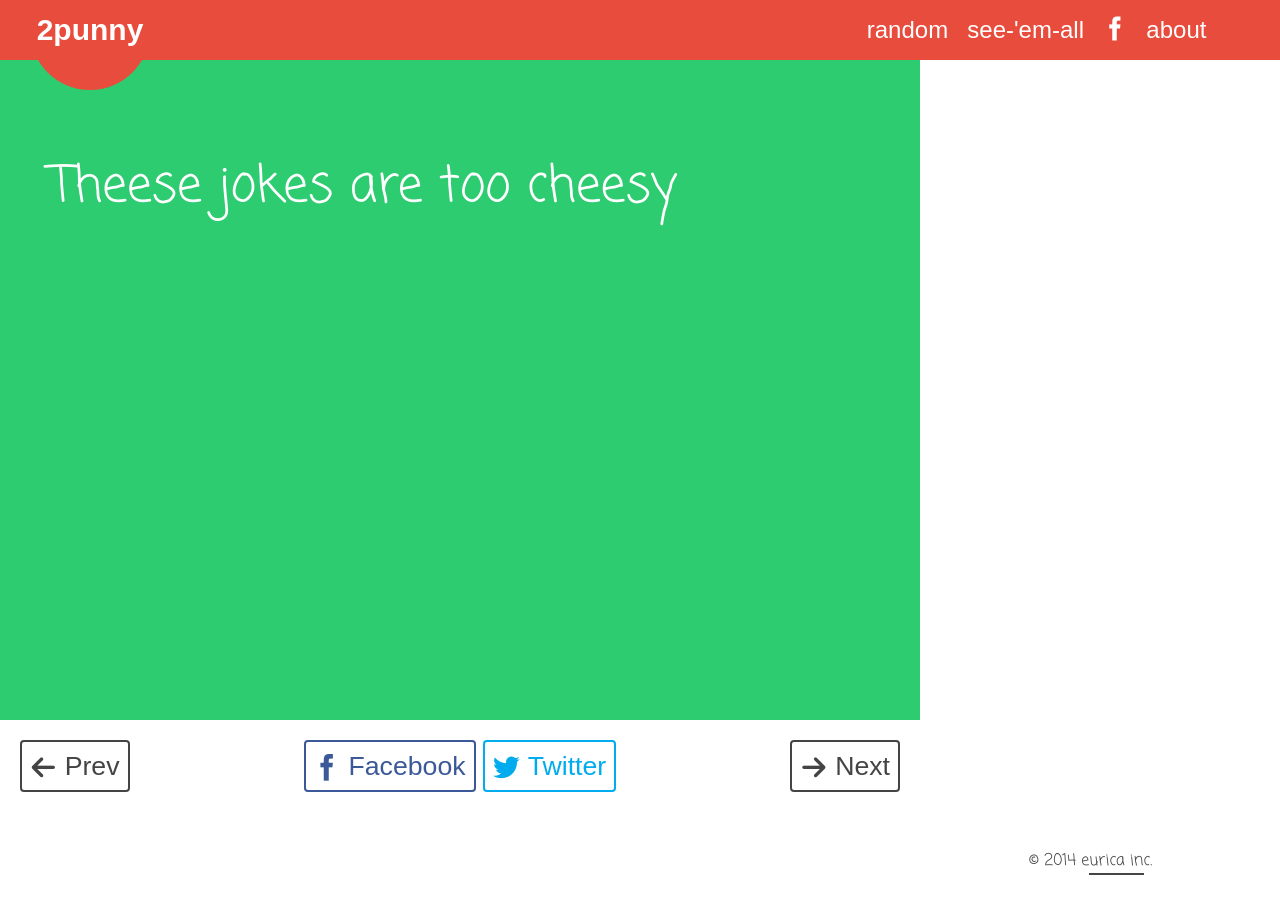
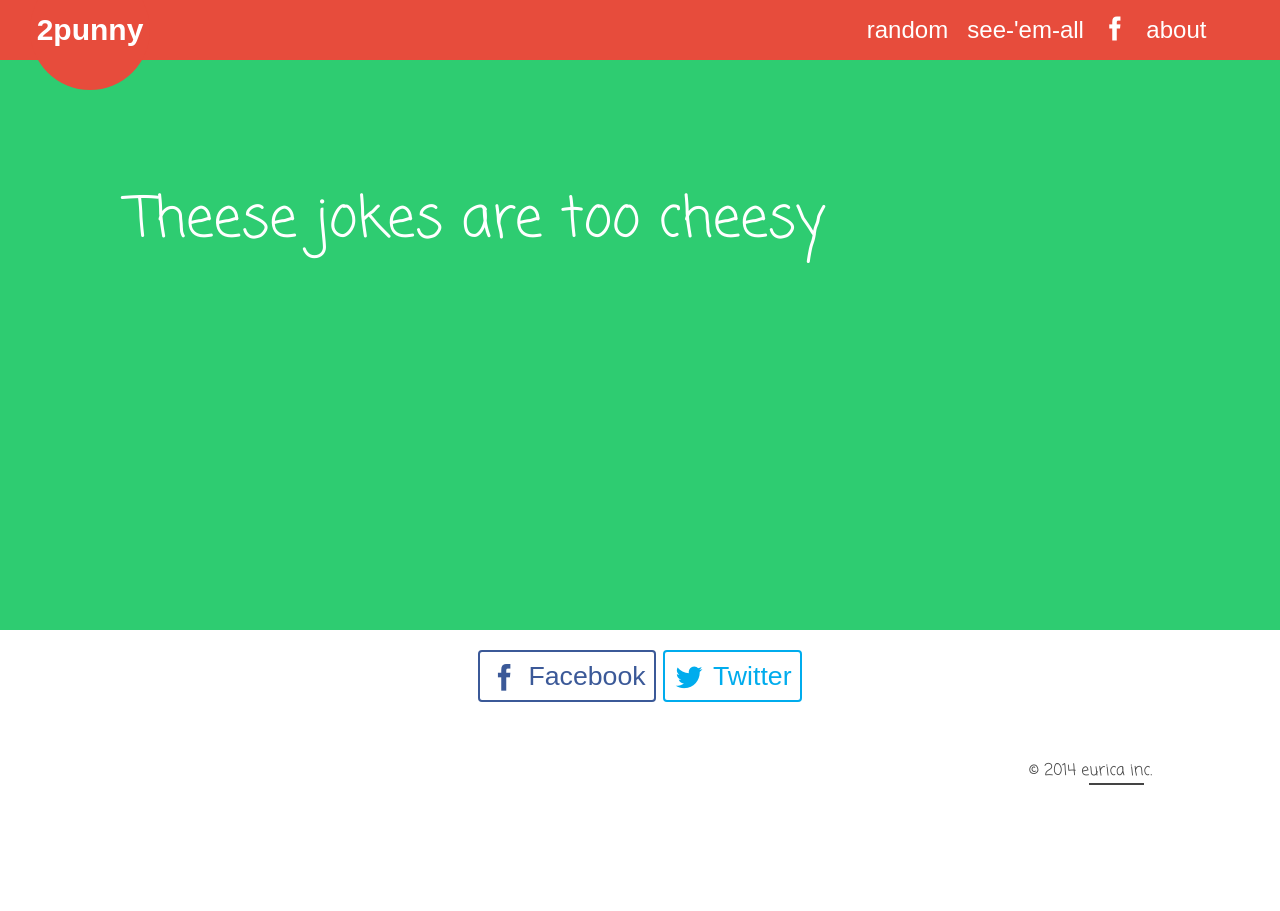
Before and after one commit to ambrosechua/2punny, a Jekyll site: the page built from _posts/14-08-23-theese-jokes-are-too-cheesy.md, in a window 1280 px wide. Built offline with Jekyll 4.4.1, drawn with Linux system fonts in a browser that asks for light colours; some web fonts are replaced.

Commit message:
Third Commit

```diff
--- a/_layouts/default.html
+++ b/_layouts/default.html
@@ -15,10 +15,10 @@
 	<header class="site-header">
 		<h1><a href="/"><div class="circle">2punny</div></a></h1>
 		<nav>
-			<a href="/random" {% if page.url contains "/random" %}class="active"{% endif %}><span>random</span></a>
-			<a href="/all" {% if page.url contains "/all" %}class="active"{% endif %}><span>see-'em-all</span></a>
+			<a href="/random" {% if page.url contains "/random" %}class="active"{% endif %}><span>rand<span class="hidewhensmall">om</span></span></a>
+			<a href="/all" {% if page.url contains "/all" %}class="active"{% endif %}><span><span class="hidewhensmall">see-'em-</span>all</span></a>
 			<a href="http://facebook.com/2punny" target="_blank"><i class="icon-facebook"></i></a>
-			<a href="/about" {% if page.url contains "/about" %}class="active"{% endif %}><span>about</span></a>
+			<a href="/about" {% if page.url contains "/about" %}class="active"{% endif %}><span>ab<span class="hidewhensmall">ou</span>t</span></a>
 		</nav>
 	</header>
 	{{ content }}
--- a/_layouts/pun.html
+++ b/_layouts/pun.html
@@ -3,13 +3,13 @@
 footer: hidden
 ---
 <main class="pun">
-	<div class="puncontent" style="background-color: {{ page.background-color }}; color: {{ page.color }};">
+	<div class="puncontent" style="background: {{ page.background }}; color: {{ page.color }};">
 		{{content}}
 	</div>
 	<div class="share">
-		<a class="btn previous" href="#previous"><i class="icon-arrow-left"></i>Prev</a>
-		<a class="btn" href="#facebook"><i class="icon-facebook"></i>Facebook</a>
-		<a class="btn" href="#twitter"><i class="icon-twitter"></i>Twitter</a>
-		<a class="btn next" href="#next"><i class="icon-arrow-right"></i>Next</a>
+		{% if page.previous %}<a class="btn previous" href="{{ page.previous.url }}"><i class="icon-arrow-left"></i>Prev</a>{% endif %}
+		<a class="btn" href="#facebook"><i class="icon-facebook"></i><span class="hidewhensmall">Facebook</span></a>
+		<a class="btn" href="#twitter"><i class="icon-twitter"></i><span class="hidewhensmall">Twitter</span></a>
+		{% if page.next %}<a class="btn next" href="{{ page.next.url }}"><i class="icon-arrow-right"></i>Next</a>{% endif %}
 	</div>
 </main>
--- a/_posts/14-08-23-theese-jokes-are-too-cheesy.md
+++ b/_posts/14-08-23-theese-jokes-are-too-cheesy.md
@@ -1,6 +1,6 @@
 ---
 layout: pun
 color: "#fff"
-background-color: "#2ecc71"
+background: "#2ecc71"
 ---
 Theese jokes are too cheesy
--- a/styles/main.css
+++ b/styles/main.css
@@ -16,6 +16,7 @@
 	background-color: #fff;
 	color: #444;
 	-webkit-font-smoothing: antialiased;
+	-webkit-tap-highlight-color: none;
 }
 
 main {
@@ -33,6 +34,7 @@
 main.pun {
 	padding: 0;
 	margin: 0;
+	max-width: none;
 }
 
 a:not(.btn) {
@@ -90,7 +92,10 @@
 	vertical-align: bottom;
 }
 .share .btn i {
-	margin-right: 0.3em;
+	margin: 0 0.1em;
+}
+.share .btn span {
+	margin-left: 0.3em;
 }
 .btn[href="#facebook"] {
 	border-color: #3b5998 !important;
@@ -118,11 +123,11 @@
 }
 
 .puncontent {
-	font-size: 50px;
+	font-size: 2.5em;
 	line-height: 1.2em;
-	padding: 2em 1em;
-	min-height: 80vh;
-	padding-top: 3em;
+	padding: 15vh 10vw;
+	min-height: 70vh;
+	padding-top: 20vh;
 }
 
 h1, h2, h3, h4, h5, h6 {
@@ -304,7 +309,7 @@
 	font-weight: 300;
 	line-height: 1em;
 	/*height: 100%;*/
-	padding: 0.3em 5%;
+	padding: 0.3em 5vw;
 }
 .site-header nav a {
 	box-shadow: none !important;
@@ -315,7 +320,7 @@
 
   transition: 0.25s color, 0.25s background-color;
 }
-.site-header nav span {
+.site-header nav > a > span {
 	display: block;
 	height: 100%;
 }
@@ -371,4 +376,7 @@
 	.site-header {
 		font-size: 18px;
 	}
+	.hidewhensmall {
+		display: none;
+	}
 }
```
